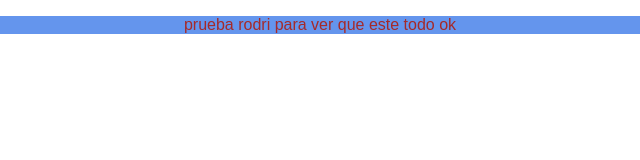
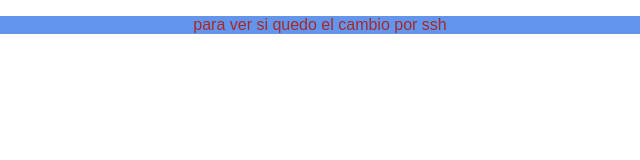
Before and after one commit to rodrigo049/proyectoDemo, a plain HTML site: page index.html in a window 1280 px wide. Shown: the full height of the page, 320-960 px from the left. Drawn offline with Linux system fonts and the light colour scheme.

Commit message:
con cambio a ssh

```diff
--- a/index.html
+++ b/index.html
@@ -8,6 +8,6 @@
     <title>Prueba Rodri, con cambios extras para ver lo de otras ramas ahora estoy en master</title>
 </head>
 <body>
-    <p> prueba rodri para ver que este todo ok</p>
+    <p> para ver si quedo el cambio por ssh</p>
 </body>
 </html>
```
